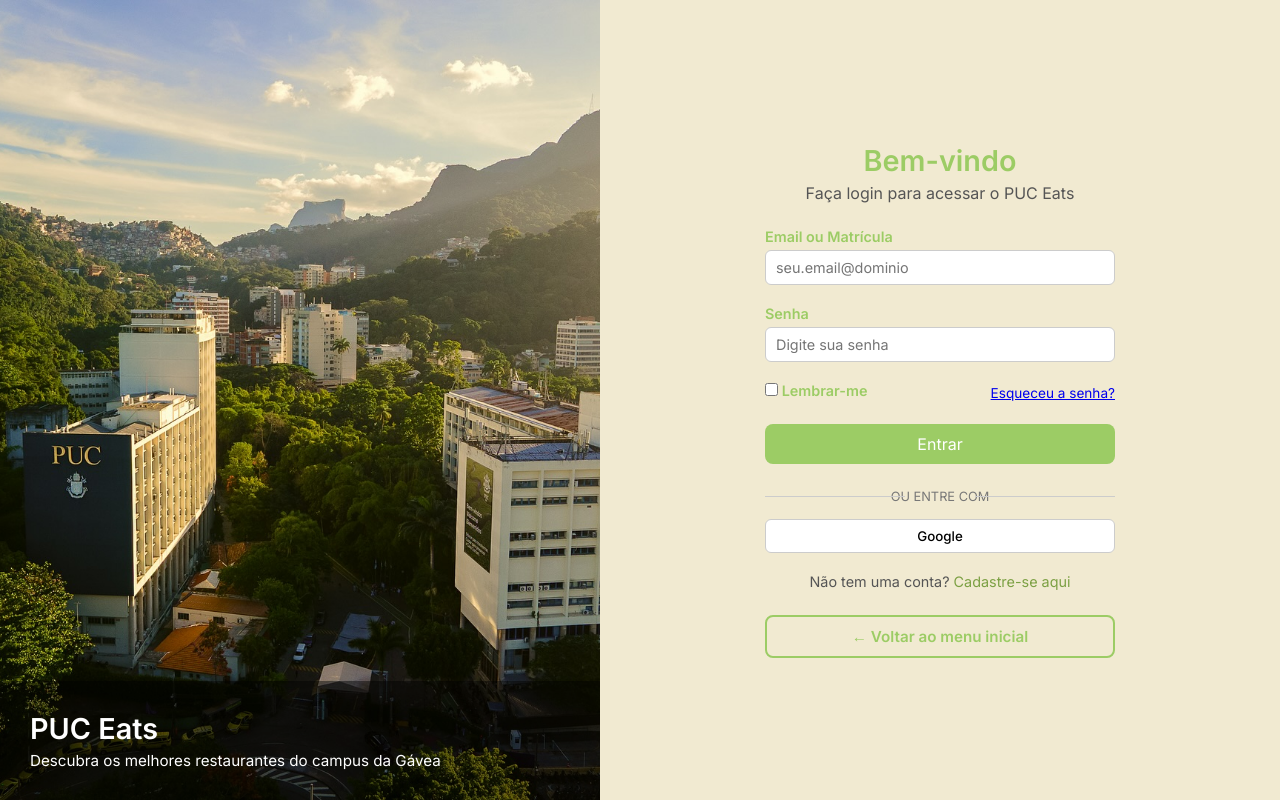
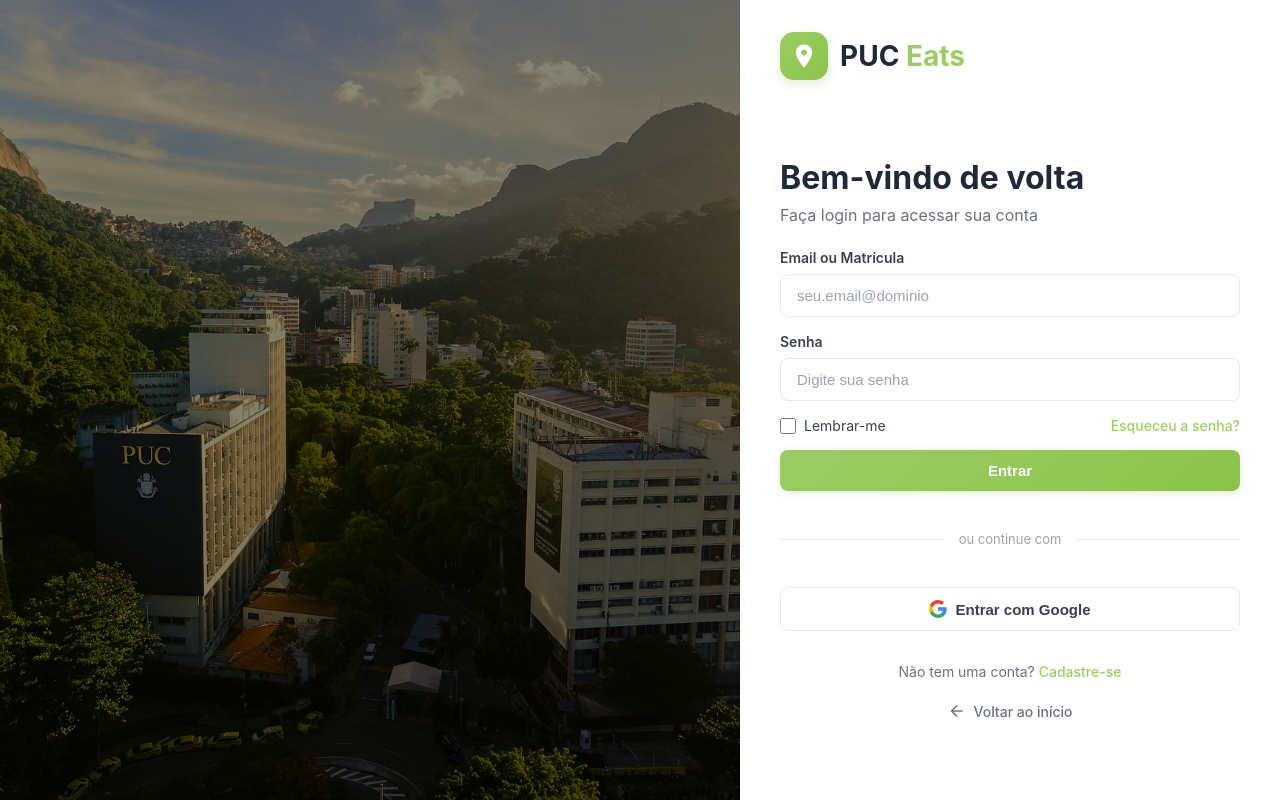
Before and after one commit to BergqvistRio/PUC-Eats, a Django app: page /puceats/login/ in a window 1280 px wide. Run offline with Django 5.2, Linux system fonts and the light colour scheme.

Commit message:
Modificação da tela de login para um design mais moderno

```diff
--- a/puceats/static/css/login.css
+++ b/puceats/static/css/login.css
@@ -2,210 +2,312 @@
   margin: 0;
   padding: 0;
   box-sizing: border-box;
-  font-family: 'Inter', sans-serif;
 }
 
 body, html {
   height: 100%;
+  font-family: -apple-system, BlinkMacSystemFont, 'Segoe UI', 'Roboto', 'Oxygen', 'Ubuntu', 'Cantarell', sans-serif;
 }
 
-.container {
+.auth-container {
   display: flex;
-  width: 100%;
   height: 100vh;
+  position: relative;
+  overflow: hidden;
+  flex-direction: row-reverse;
 }
 
-.left-panel {
-  background: url('../images/puc-campus.jpg');
-  background-size: cover;
-  background-position: center;
-  background-repeat: no-repeat;
-  width: 600px;
+.auth-card {
+  flex: 1;
   display: flex;
-  align-items: flex-end;
+  flex-direction: column;
+  background-color: #ffffff;
+  z-index: 2;
+  max-width: 540px;
+  overflow-y: auto;
 }
 
-.text-overlay {
-  width: 100%;
-  padding: 30px;
-  background: rgba(0, 0, 0, 0.45);
-  color: white;
+.auth-card::-webkit-scrollbar {
+  display: none;
 }
 
-.text-overlay h1 {
-  font-size: 1.8rem;
-  font-weight: 600;
+.auth-card {
+  -ms-overflow-style: none;
+  scrollbar-width: none;
 }
 
-.text-overlay p {
-  font-size: 0.95rem;
-  margin-top: 5px;
+.auth-header {
+  padding: 32px 40px 0;
 }
 
-.right-panel {
+.logo-wrapper {
+  display: flex;
+  align-items: center;
+  gap: 12px;
+}
+
+.logo-icon {
+  display: flex;
+  align-items: center;
+  justify-content: center;
+  width: 48px;
+  height: 48px;
+  background: linear-gradient(135deg, #9CCC65 0%, #8BC34A 100%);
+  border-radius: 14px;
+  box-shadow: 0 4px 12px rgba(156, 204, 101, 0.3);
+}
+
+.logo-icon .material-icons {
+  color: white;
+  font-size: 28px;
+}
+
+.logo-text {
+  font-size: 28px;
+  font-weight: 700;
+  color: #1f2937;
+  margin: 0;
+}
+
+.logo-accent {
+  color: #9CCC65;
+}
+
+.auth-content {
   flex: 1;
-  background-color: #F1EAD1;
+  padding: 32px 40px 24px;
   display: flex;
+  flex-direction: column;
   justify-content: center;
+}
+
+.welcome-section {
+  margin-bottom: 24px;
+}
+
+.welcome-title {
+  font-size: 32px;
+  font-weight: 700;
+  color: #1f2937;
+  margin-bottom: 8px;
+}
+
+.welcome-subtitle {
+  font-size: 16px;
+  color: #6b7280;
+}
+
+.auth-form {
+  display: flex;
+  flex-direction: column;
+  gap: 16px;
+}
+
+.form-group {
+  display: flex;
+  flex-direction: column;
+  gap: 8px;
+}
+
+.form-label {
+  font-size: 14px;
+  font-weight: 600;
+  color: #374151;
+}
+
+.form-input {
+  width: 100%;
+  padding: 12px 16px;
+  border: 1px solid #e5e7eb;
+  border-radius: 8px;
+  font-size: 15px;
+  background-color: #ffffff;
+  transition: all 0.2s;
+}
+
+.form-input:focus {
+  outline: none;
+  border-color: #9CCC65;
+  box-shadow: 0 0 0 3px rgba(156, 204, 101, 0.1);
+}
+
+.form-input::placeholder {
+  color: #9ca3af;
+}
+
+.form-options {
+  display: flex;
+  justify-content: space-between;
   align-items: center;
 }
 
-.login-box {
-  width: 350px;
-  text-align: center;
+.checkbox-label {
+  display: flex;
+  align-items: center;
+  gap: 8px;
+  font-size: 14px;
+  color: #374151;
+  cursor: pointer;
 }
 
-.login-box h2 {
-  color: #9CCC65;
-  font-size: 1.8rem;
-  margin-bottom: 5px;
+.checkbox-input {
+  width: 16px;
+  height: 16px;
+  cursor: pointer;
 }
 
-.login-box p {
-  color: #555;
-  margin-bottom: 25px;
+.link-primary {
+  font-size: 14px;
+  color: #9CCC65;
+  text-decoration: none;
+  font-weight: 500;
 }
 
-label {
-  display: block;
-  color: #9CCC65;
-  font-weight: 600;
-  text-align: left;
-  margin-bottom: 5px;
-  font-size: 0.9rem;
-}
-
-.input-group {
-  display: flex;
-  align-items: center;
-  background: #fff;
-  border: 1px solid #ccc;
-  border-radius: 6px;
-  padding: 8px 10px;
-  margin-bottom: 20px;
-}
-
-.input-group .icon {
-  margin-right: 8px;
-}
-
-.input-group input {
-  border: none;
-  outline: none;
-  width: 100%;
-  font-size: 0.9rem;
-}
-
-.options {
-  display: flex;
-  justify-content: space-between;
-  align-items: center;
-  font-size: 0.85rem;
-  margin-bottom: 20px;
+.link-primary:hover {
+  text-decoration: underline;
 }
 
 .btn {
   width: 100%;
-  background-color: #9CCC65;
-  color: white;
+  padding: 12px 24px;
+  border-radius: 8px;
+  font-size: 15px;
+  font-weight: 600;
+  cursor: pointer;
+  transition: all 0.2s;
   border: none;
-  border-radius: 8px;
-  padding: 10px 0;
-  font-size: 1rem;
-  cursor: pointer;
+  display: flex;
+  align-items: center;
+  justify-content: center;
+  gap: 8px;
 }
 
-.btn:hover {
-  background-color: #8BC34A;
+.btn-primary {
+  background: linear-gradient(135deg, #9CCC65 0%, #8BC34A 100%);
+  color: white;
+  box-shadow: 0 2px 8px rgba(156, 204, 101, 0.3);
+}
+
+.btn-primary:hover {
+  transform: translateY(-1px);
+  box-shadow: 0 4px 12px rgba(156, 204, 101, 0.4);
+}
+
+.btn-outline {
+  background: white;
+  border: 1px solid #e5e7eb;
+  color: #374151;
+}
+
+.btn-outline:hover {
+  background-color: #f9fafb;
+  border-color: #d1d5db;
 }
 
 .divider {
-  font-size: 0.8rem;
-  color: #777;
-  margin: 25px 0 15px;
-  position: relative;
+  display: flex;
+  align-items: center;
+  text-align: center;
+  margin: 24px 0;
 }
 
 .divider::before,
 .divider::after {
-  content: "";
-  position: absolute;
-  top: 50%;
-  width: 40%;
-  height: 1px;
-  background: #ccc;
+  content: '';
+  flex: 1;
+  border-bottom: 1px solid #e5e7eb;
 }
 
-.divider::before { left: 0; }
-.divider::after { right: 0; }
+.divider span {
+  padding: 0 16px;
+  font-size: 13px;
+  color: #9ca3af;
+  text-transform: lowercase;
+}
 
-.google-btn {
-  width: 100%;
-  background: white;
-  border: 1px solid #ccc;
-  border-radius: 6px;
-  padding: 8px;
+.auth-footer {
+  margin-top: 16px;
+  display: flex;
+  flex-direction: column;
+  gap: 12px;
+}
+
+.footer-text {
+  text-align: center;
+  font-size: 14px;
+  color: #6b7280;
+}
+
+.btn-back {
   display: flex;
   align-items: center;
   justify-content: center;
   gap: 8px;
+  padding: 10px 16px;
+  background-color: transparent;
+  color: #6b7280;
+  border: none;
+  font-size: 14px;
+  font-weight: 500;
+  text-decoration: none;
   cursor: pointer;
-  font-weight: 500;
+  transition: color 0.2s;
 }
 
-.google-btn img {
-  width: 20px;
-  height: 20px;
+.btn-back:hover {
+  color: #9CCC65;
 }
 
-.register {
-  margin-top: 20px;
-  font-size: 0.9rem;
+.btn-back .material-icons {
+  font-size: 18px;
 }
 
-.register a {
-  color: #7ca043;
-  text-decoration: none;
+.auth-background {
+  flex: 1;
+  position: relative;
+  display: none;
 }
 
-.register a:hover {
-  text-decoration: underline;
+.background-image {
+  width: 100%;
+  height: 100%;
+  object-fit: cover;
 }
 
-.home-btn {
-  display: block;
-  width: 100%;
-  margin-top: 15px;
-  padding: 10px 0;
-  background-color: transparent;
-  color: #9CCC65;
-  border: 2px solid #9CCC65;
-  border-radius: 8px;
-  font-size: 0.95rem;
-  font-weight: 600;
-  text-decoration: none;
-  text-align: center;
-  cursor: pointer;
-  transition: all 0.3s;
+.background-overlay {
+  position: absolute;
+  top: 0;
+  left: 0;
+  right: 0;
+  bottom: 0;
+  background: linear-gradient(135deg, rgba(0, 0, 0, 0.4) 0%, rgba(0, 0, 0, 0.6) 100%);
+  z-index: 1;
 }
 
-.home-btn:hover {
-  background-color: #9CCC65;
-  color: white;
+@media (min-width: 768px) {
+  .auth-card {
+    box-shadow: 0 0 0 1px rgba(0, 0, 0, 0.05);
+  }
+
+  .auth-background {
+    display: block;
+  }
 }
 
-@media (max-width: 900px) {
-  .container {
-    flex-direction: column;
+@media (max-width: 767px) {
+  .auth-card {
+    max-width: 100%;
   }
-  .left-panel {
-    height: 35vh;
-    align-items: center;
+
+  .auth-header {
+    padding: 24px 24px 0;
   }
-  .text-overlay {
-    text-align: center;
+
+  .auth-content {
+    padding: 32px 24px 24px;
   }
-  .right-panel {
-    height: 65vh;
+
+  .welcome-title {
+    font-size: 28px;
   }
 }
--- a/puceats/templates/login.html
+++ b/puceats/templates/login.html
@@ -5,57 +5,92 @@
   <meta charset="UTF-8" />
   <meta name="viewport" content="width=device-width, initial-scale=1.0" />
   <title>PUC Eats - Login</title>
-
+  <link href="https://fonts.googleapis.com/icon?family=Material+Icons" rel="stylesheet">
   <link rel="stylesheet" href="{% static 'css/login.css' %}" />
-
-  <link href="https://fonts.googleapis.com/css2?family=Inter:wght@400;500;600&display=swap" rel="stylesheet">
 </head>
 <body>
-  <div class="container">
-    <div class="left-panel">
-      <div class="text-overlay">
-        <h1>PUC Eats</h1>
-        <p>Descubra os melhores restaurantes do campus da Gávea</p>
+  <div class="auth-container">
+    <div class="auth-card">
+      <div class="auth-header">
+        <div class="logo-wrapper">
+          <div class="logo-icon">
+            <span class="material-icons">place</span>
+          </div>
+          <h1 class="logo-text">PUC <span class="logo-accent">Eats</span></h1>
         </div>
       </div>
 
-    <div class="right-panel">
-      <div class="login-box">
-        <h2>Bem-vindo</h2>
-        <p>Faça login para acessar o PUC Eats</p>
-        <form action="{% url 'puceats:crud' %}" method="get">
-          <label for="email">Email ou Matrícula</label>
-          <div class="input-group">
-            <input type="email" id="email" placeholder="seu.email@dominio" required>
+      <div class="auth-content">
+        <div class="welcome-section">
+          <h2 class="welcome-title">Bem-vindo de volta</h2>
+          <p class="welcome-subtitle">Faça login para acessar sua conta</p>
         </div>
 
-          <label for="senha">Senha</label>
-          <div class="input-group">
-            <input type="password" id="senha" placeholder="Digite sua senha" required>
+        <form action="{% url 'puceats:crud' %}" method="get" class="auth-form">
+          <div class="form-group">
+            <label for="email" class="form-label">Email ou Matrícula</label>
+            <input
+              type="email"
+              id="email"
+              class="form-input"
+              placeholder="seu.email@dominio"
+              required
+            >
           </div>
 
-          <div class="options">
-            <label><input type="checkbox"> Lembrar-me</label>
-            <a href="{% url 'puceats:esqueci-senha' %}">Esqueceu a senha?</a>
+          <div class="form-group">
+            <label for="senha" class="form-label">Senha</label>
+            <input
+              type="password"
+              id="senha"
+              class="form-input"
+              placeholder="Digite sua senha"
+              required
+            >
           </div>
 
-          <button type="submit" class="btn">Entrar</button>
+          <div class="form-options">
+            <label class="checkbox-label">
+              <input type="checkbox" class="checkbox-input">
+              <span>Lembrar-me</span>
+            </label>
+            <a href="{% url 'puceats:esqueci-senha' %}" class="link-primary">Esqueceu a senha?</a>
+          </div>
 
-          <div class="divider">OU ENTRE COM</div>
-
-          <button type="button" class="google-btn">
-            Google
+          <button type="submit" class="btn btn-primary">
+            Entrar
           </button>
 
-          <p class="register">
-            Não tem uma conta? <a href="{% url 'puceats:cadastro' %}">Cadastre-se aqui</a>
+          <div class="divider">
+            <span>ou continue com</span>
+          </div>
+
+          <button type="button" class="btn btn-outline">
+            <svg width="18" height="18" viewBox="0 0 18 18" fill="none" xmlns="http://www.w3.org/2000/svg">
+              <path d="M17.64 9.2c0-.637-.057-1.251-.164-1.84H9v3.481h4.844c-.209 1.125-.843 2.078-1.796 2.717v2.258h2.908c1.702-1.567 2.684-3.875 2.684-6.615z" fill="#4285F4"/>
+              <path d="M9.003 18c2.43 0 4.467-.806 5.956-2.18L12.05 13.56c-.806.54-1.836.86-3.047.86-2.344 0-4.328-1.584-5.036-3.711H.957v2.332C2.438 15.983 5.482 18 9.003 18z" fill="#34A853"/>
+              <path d="M3.964 10.712c-.18-.54-.282-1.117-.282-1.71 0-.593.102-1.17.282-1.71V4.96H.957C.347 6.175 0 7.55 0 9.002c0 1.452.348 2.827.957 4.042l3.007-2.332z" fill="#FBBC05"/>
+              <path d="M9.003 3.58c1.321 0 2.508.454 3.44 1.345l2.582-2.58C13.464.891 11.426 0 9.003 0 5.482 0 2.438 2.017.957 4.958L3.964 7.29c.708-2.127 2.692-3.71 5.036-3.71z" fill="#EA4335"/>
+            </svg>
+            Entrar com Google
+          </button>
+
+          <div class="auth-footer">
+            <p class="footer-text">
+              Não tem uma conta? <a href="{% url 'puceats:cadastro' %}" class="link-primary">Cadastre-se</a>
             </p>
-
-          <a href="{% url 'puceats:index' %}" class="home-btn">
-            ← Voltar ao menu inicial
+            <a href="{% url 'puceats:index' %}" class="btn-back">
+              <span class="material-icons">arrow_back</span>
+              Voltar ao início
             </a>
+          </div>
         </form>
       </div>
+    </div>
+
+    <div class="auth-background">
+      <div class="background-overlay"></div>
+      <img src="{% static 'images/puc-campus.jpg' %}" alt="Campus PUC-Rio" class="background-image">
     </div>
   </div>
 </body>
```
Also changed, not shown: puceats/templates/index.html (+2 -5 lines). Lines whose indentation alone changed are shown as unchanged.
